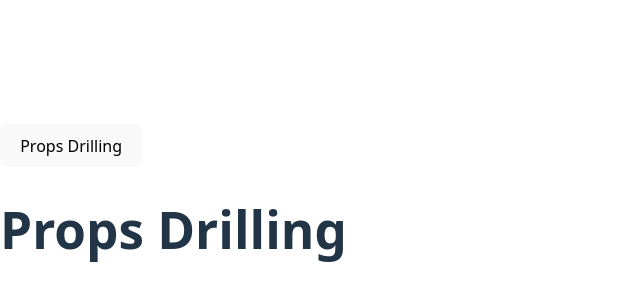
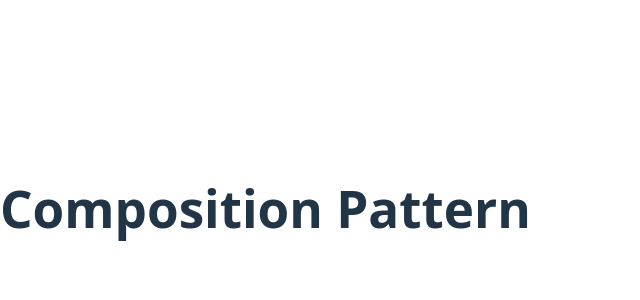
Before and after one commit to abdullah97-pro/React-Project-Tutorial, a React (Vite) app: page / in a window 1280 px wide. Shown: the part 192-492 px from the top of the page, without its empty margins (0-640 px from the left). Built offline with nearby package versions, Linux system fonts and the light colour scheme.

Commit message:
Composition Pattern

```diff
--- a/src/App.jsx
+++ b/src/App.jsx
@@ -14,6 +14,7 @@ import UncontrolledForm from "./components/UncontrolledForm";
 import FruitList from "./components/FruitList";
 import Message from "./components/Message";
 import Button from "./components/Button";
+import Header from "./components/Header";
 
 function App() {
   return (
@@ -32,7 +33,10 @@ function App() {
       <UncontrolledForm /> */}
       {/* <FruitList />
       <Message isLoggedIn = "" /> */}
-      <Button text="Props Drilling"/>
+      {/* <Button/> */}
+      <Header>
+        <h1>Composition Pattern </h1>
+      </Header>
     </>
   );
 }
--- a/src/components/Button.jsx
+++ b/src/components/Button.jsx
@@ -1,10 +1,5 @@
-import Header from "./Header"
-
 export default function Button({text}) {
     return (
-        <>
         <button>{text}</button>
-        <Header text = {text}/>
-        </>
     )
 }
--- a/src/components/Header.jsx
+++ b/src/components/Header.jsx
@@ -1,5 +1,9 @@
-function Header({text}) {
-    return <h1>{text}</h1>
+function Header({children}) {
+    return (
+        <div className="box">
+            {children}
+        </div>
+    )
 }
 
 export default Header;
```
